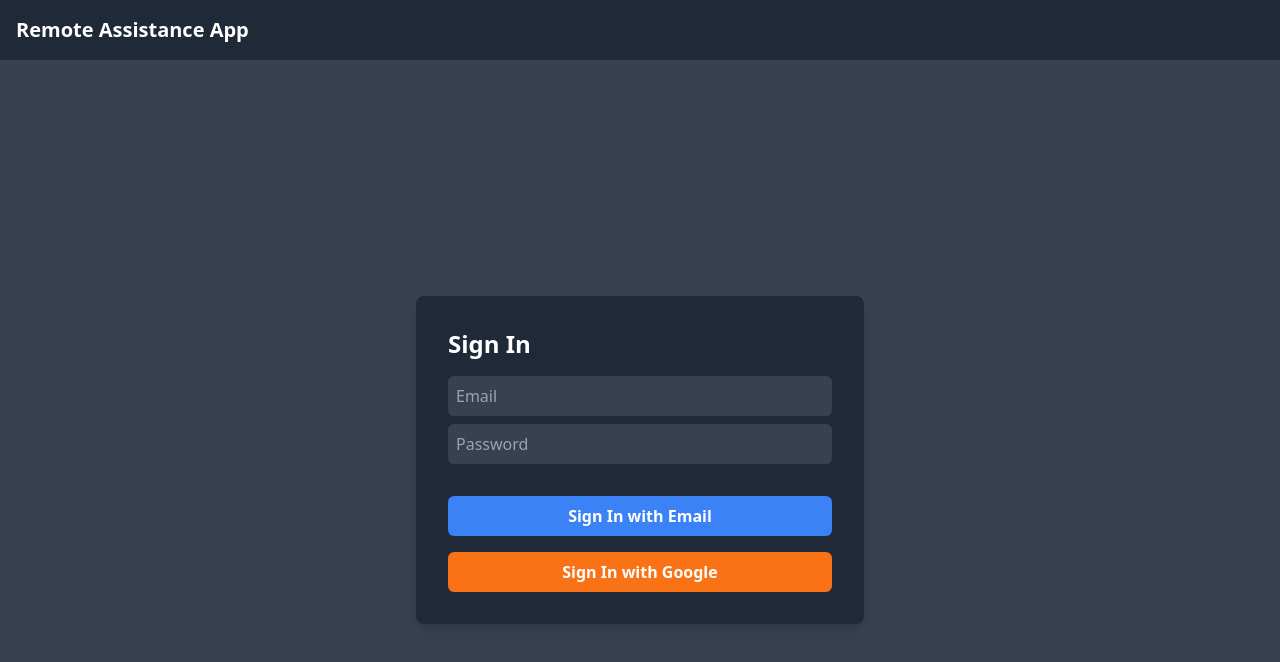
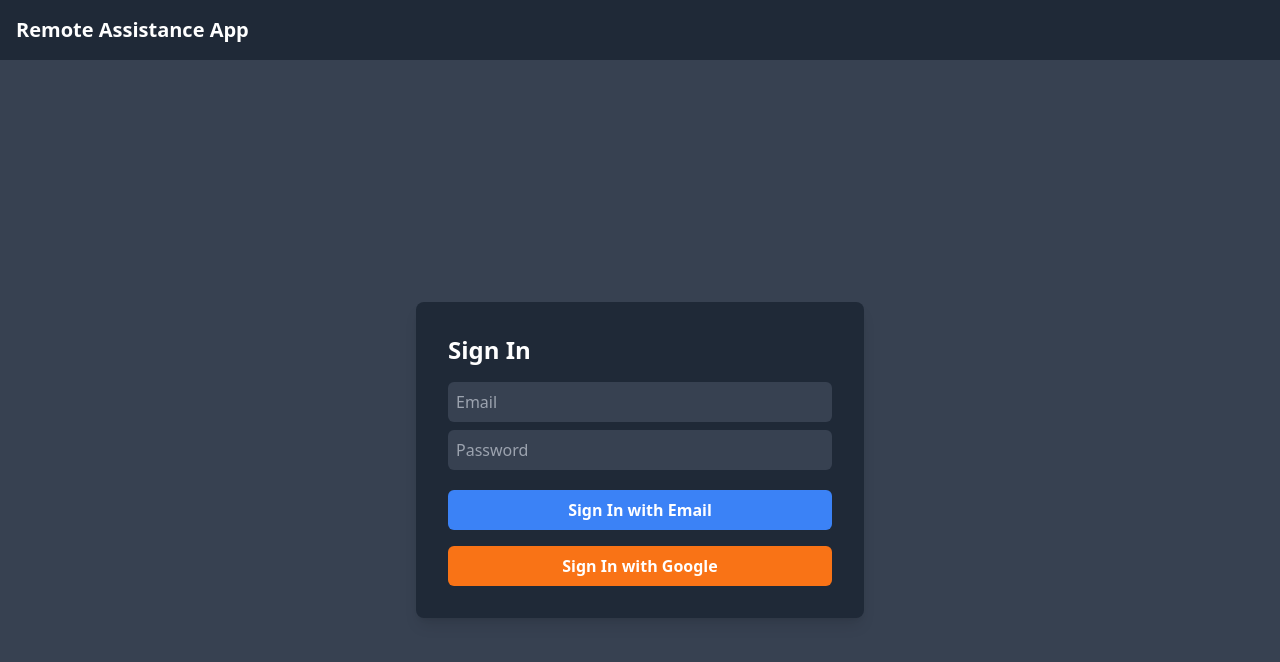
Before and after one commit to alihaider1998/remote-assistance, a React (Vite) app: page / in a window 1280 px wide. Shown: the top 662 px of the page. Built offline with nearby package versions, Linux system fonts and the light colour scheme; no server answers.

Commit message:
new build yaml fi

```diff
--- a/src/pages/LoginPage.jsx
+++ b/src/pages/LoginPage.jsx
@@ -56,7 +56,7 @@ const LoginPage = () => {
           />
           <button
             onClick={handleEmailPasswordSignIn}
-            className="w-full px-4 py-2 mt-6 font-bold text-white bg-blue-500 rounded-md hover:bg-blue-600"
+            className="w-full px-4 py-2 mt-3 font-bold text-white bg-blue-500 rounded-md hover:bg-blue-600"
           >
             Sign In with Email
           </button>
```
